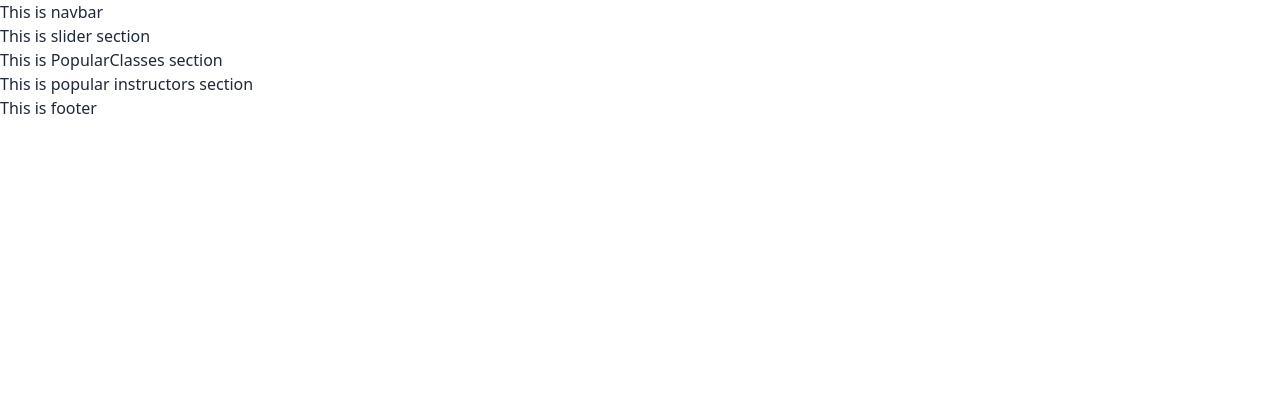
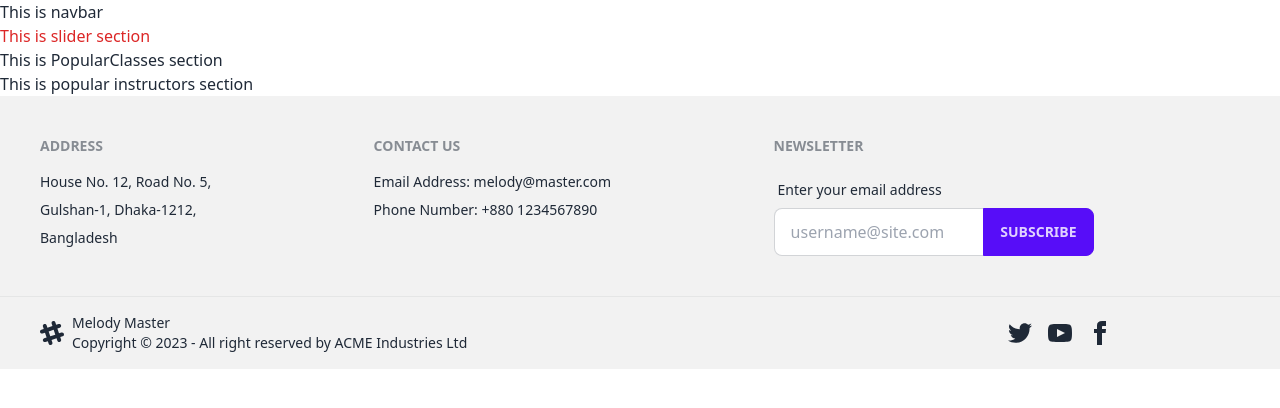
Before and after one commit to Arup43/melody-master-client, a React (Vite) app: page / in a window 1280 px wide. Shown: the top 408 px of the page. Built offline with nearby package versions, Linux system fonts and the light colour scheme.

Commit message:
Footer section done

```diff
--- a/src/Layouts/Main.jsx
+++ b/src/Layouts/Main.jsx
@@ -5,7 +5,7 @@
 
 const Main = () => {
     return (
-        <div>
+        <div className="dark">
             <NavBar></NavBar>
             <Outlet></Outlet>
             <Footer></Footer>
--- a/src/main.jsx
+++ b/src/main.jsx
@@ -6,7 +6,7 @@
 import { router } from "./Routes/Routes.jsx";
 
 ReactDOM.createRoot(document.getElementById("root")).render(
-  <React.StrictMode>
-    <RouterProvider router={router} />
-  </React.StrictMode>
+    <React.StrictMode>
+      <RouterProvider router={router} />
+    </React.StrictMode>
 );
--- a/src/pages/Home/Slider/Slider.jsx
+++ b/src/pages/Home/Slider/Slider.jsx
@@ -3,7 +3,7 @@
 const Slider = () => {
     return (
         <div>
-            <h1>This is slider section</h1>
+            <h1 className="text-blue-500 dark:text-red-600">This is slider section</h1>
         </div>
     );
 };
--- a/src/pages/Shared/Footer/Footer.jsx
+++ b/src/pages/Shared/Footer/Footer.jsx
@@ -1,11 +1,96 @@
-
-
 const Footer = () => {
-    return (
+  return (
+    <div className="bg-base-200">
+      <footer className="footer p-10 text-base-content max-w-screen-xl mx-auto">
         <div>
-            <h1>This is footer</h1>
+          <span className="footer-title">Address</span>
+          <p>House No. 12, Road No. 5,</p>
+          <p>Gulshan-1, Dhaka-1212,</p>
+          <p>Bangladesh</p>
         </div>
-    );
+        <div>
+          <span className="footer-title">Contact Us</span>
+          <p>Email Address: melody@master.com</p>
+          <p>Phone Number: +880 1234567890</p>
+        </div>
+        <div>
+          <span className="footer-title">Newsletter</span>
+          <div className="form-control w-80">
+            <label className="label">
+              <span className="label-text">Enter your email address</span>
+            </label>
+            <div className="relative">
+              <input
+                type="text"
+                placeholder="username@site.com"
+                className="input input-bordered w-full pr-16"
+              />
+              <button className="btn btn-primary absolute top-0 right-0 rounded-l-none">
+                Subscribe
+              </button>
+            </div>
+          </div>
+        </div>
+      </footer>
+      <footer className="footer px-10 py-4 border-t bg-base-200 text-base-content border-base-300  max-w-screen-xl mx-auto">
+        <div className="items-center grid-flow-col">
+          <svg
+            width="24"
+            height="24"
+            viewBox="0 0 24 24"
+            xmlns="http://www.w3.org/2000/svg"
+            fillRule="evenodd"
+            clipRule="evenodd"
+            className="fill-current"
+          >
+            <path d="M22.672 15.226l-2.432.811.841 2.515c.33 1.019-.209 2.127-1.23 2.456-1.15.325-2.148-.321-2.463-1.226l-.84-2.518-5.013 1.677.84 2.517c.391 1.203-.434 2.542-1.831 2.542-.88 0-1.601-.564-1.86-1.314l-.842-2.516-2.431.809c-1.135.328-2.145-.317-2.463-1.229-.329-1.018.211-2.127 1.231-2.456l2.432-.809-1.621-4.823-2.432.808c-1.355.384-2.558-.59-2.558-1.839 0-.817.509-1.582 1.327-1.846l2.433-.809-.842-2.515c-.33-1.02.211-2.129 1.232-2.458 1.02-.329 2.13.209 2.461 1.229l.842 2.515 5.011-1.677-.839-2.517c-.403-1.238.484-2.553 1.843-2.553.819 0 1.585.509 1.85 1.326l.841 2.517 2.431-.81c1.02-.33 2.131.211 2.461 1.229.332 1.018-.21 2.126-1.23 2.456l-2.433.809 1.622 4.823 2.433-.809c1.242-.401 2.557.484 2.557 1.838 0 .819-.51 1.583-1.328 1.847m-8.992-6.428l-5.01 1.675 1.619 4.828 5.011-1.674-1.62-4.829z"></path>
+          </svg>
+          <p>
+            Melody Master <br />
+            Copyright © 2023 - All right reserved by ACME Industries Ltd
+          </p>
+          <p></p>
+        </div>
+        <div className="md:place-self-center md:justify-self-end mr-32">
+          <div className="grid grid-flow-col gap-4">
+            <a>
+              <svg
+                xmlns="http://www.w3.org/2000/svg"
+                width="24"
+                height="24"
+                viewBox="0 0 24 24"
+                className="fill-current"
+              >
+                <path d="M24 4.557c-.883.392-1.832.656-2.828.775 1.017-.609 1.798-1.574 2.165-2.724-.951.564-2.005.974-3.127 1.195-.897-.957-2.178-1.555-3.594-1.555-3.179 0-5.515 2.966-4.797 6.045-4.091-.205-7.719-2.165-10.148-5.144-1.29 2.213-.669 5.108 1.523 6.574-.806-.026-1.566-.247-2.229-.616-.054 2.281 1.581 4.415 3.949 4.89-.693.188-1.452.232-2.224.084.626 1.956 2.444 3.379 4.6 3.419-2.07 1.623-4.678 2.348-7.29 2.04 2.179 1.397 4.768 2.212 7.548 2.212 9.142 0 14.307-7.721 13.995-14.646.962-.695 1.797-1.562 2.457-2.549z"></path>
+              </svg>
+            </a>
+            <a>
+              <svg
+                xmlns="http://www.w3.org/2000/svg"
+                width="24"
+                height="24"
+                viewBox="0 0 24 24"
+                className="fill-current"
+              >
+                <path d="M19.615 3.184c-3.604-.246-11.631-.245-15.23 0-3.897.266-4.356 2.62-4.385 8.816.029 6.185.484 8.549 4.385 8.816 3.6.245 11.626.246 15.23 0 3.897-.266 4.356-2.62 4.385-8.816-.029-6.185-.484-8.549-4.385-8.816zm-10.615 12.816v-8l8 3.993-8 4.007z"></path>
+              </svg>
+            </a>
+            <a>
+              <svg
+                xmlns="http://www.w3.org/2000/svg"
+                width="24"
+                height="24"
+                viewBox="0 0 24 24"
+                className="fill-current"
+              >
+                <path d="M9 8h-3v4h3v12h5v-12h3.642l.358-4h-4v-1.667c0-.955.192-1.333 1.115-1.333h2.885v-5h-3.808c-3.596 0-5.192 1.583-5.192 4.615v3.385z"></path>
+              </svg>
+            </a>
+          </div>
+        </div>
+      </footer>
+    </div>
+  );
 };
 
 export default Footer;
--- a/tailwind.config.js
+++ b/tailwind.config.js
@@ -4,8 +4,12 @@
     "./index.html",
     "./src/**/*.{js,ts,jsx,tsx}",
   ],
+  darkMode: 'class', // or 'media' or 'class',
   theme: {
     extend: {},
   },
   plugins: [require("daisyui")],
+  daisyui: {
+    themes: ["light", "dark"],
+  },
 }
```
